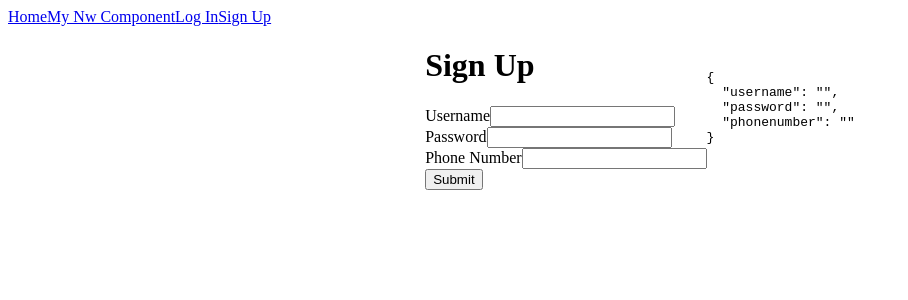
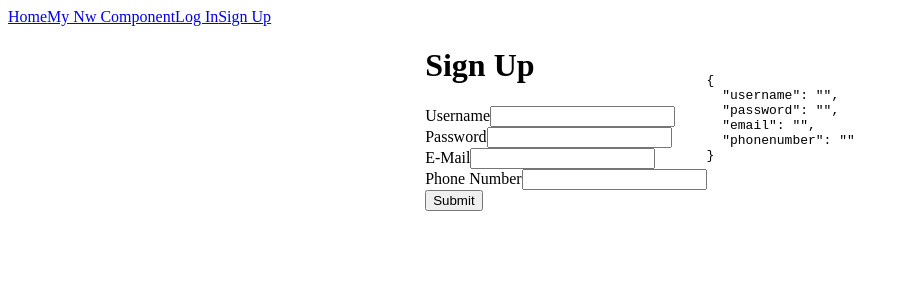
Before and after one commit to matthewwerf/SubleaseISU, an Angular app in the folder Front/: page /signup in a window 1280 px wide. Shown: the top 300 px of the page, without its empty margins (0-908 px from the left). Built offline with nearby package versions, Linux system fonts and the light colour scheme.

Commit message:
Added more fields for the Sign-Up page and improved the Email validity checking

```diff
--- a/Front/src/app/sign-up/sign-up.component.html
+++ b/Front/src/app/sign-up/sign-up.component.html
@@ -4,7 +4,7 @@
     	<div class="form-group"
     		[ngClass]="{
     		'has-danger': username.invalid && username.dirty,
-    		'has-success': valid && username.dirty}">
+    		'has-success': username.valid && username.dirty}">
     		<label>Username</label>
     		<input type="text" class="form-control" formControlName="username" required>
     		<div class="form-control-feedback" *ngIf=" username.invalid && username.dirty">Field is invalid</div>
@@ -17,12 +17,20 @@
     		<div class="form-control-feedback" *ngIf=" password.invalid && password.dirty">Field is invalid</div>
     	</div>
     	<div class="form-group" [ngClass]="{
-    		'has-danger': phonenumber.invalid && phonenumber.dirty,
-    		'has-success': phonenumber.valid && phonenumber.dirty}">
-    		<label>Phone Number</label>
-    		<input type="text" class="form-control" formControlName="phonenumber" required>
-    		<div class="form-control-feedback" *ngIf=" phonenumber.invalid && phonenumber.dirty">Field is invalid</div>
+    		'has-danger': email.invalid && email.dirty,
+    		'has-success': email.valid && email.dirty}">
+    		<label>E-Mail</label>
+    		<input type="email" class="form-control" formControlName="email" required>
+    		<div class="form-control-feedback" *ngIf=" email.invalid && email.dirty">Field is invalid</div>
     	</div>
+        <div class="form-group"
+            [ngClass]="{
+            'has-danger': phonenumber.invalid && phonenumber.dirty,
+            'has-success': phonenumber.valid && phonenumber.dirty}">
+            <label>Phone Number</label>
+            <input type="text" class="form-control" formControlName="phonenumber" required>
+            <div class="form-control-feedback" *ngIf=" phonenumber.invalid && phonenumber.dirty">Field is invalid</div>
+        </div>
     	<button type="submit" class="btn btn-primary" >Submit</button>
     </form>
 </div>
--- a/Front/src/app/sign-up/sign-up.component.ts
+++ b/Front/src/app/sign-up/sign-up.component.ts
@@ -13,6 +13,7 @@ export class SignUpComponent implements OnInit {
 	signUpForm: FormGroup;
 	username: FormControl;
 	password: FormControl;
+	email: FormControl;
 	phonenumber: FormControl;
 
 	ngOnInit() {
@@ -23,13 +24,15 @@ export class SignUpComponent implements OnInit {
 	createFormControls() {
 		this.username = new FormControl('', Validators.required);
 		this.password = new FormControl('', [Validators.required, Validators.minLength(8)]);
-		this.phonenumber = new FormControl('', [Validators.required, Validators.pattern("[^ @]*@[^ @]*")]);
+		this.email = new FormControl('', [Validators.required, Validators.pattern("^[a-z0-9]+(\.[_a-z0-9]+)*@[a-z0-9-]+(\.[a-z0-9-]+)*(\.[a-z]{2,15})$")]);
+		this.phonenumber = new FormControl('', [Validators.required, Validators.minLength(10), Validators.maxLength(10)]);
 	}
 
 	createForm() {
 		this.signUpForm = new FormGroup ({
 			username: this.username,
 			password: this.password,
+			email: this.email,
 			phonenumber: this.phonenumber
 		});
 	}
```
